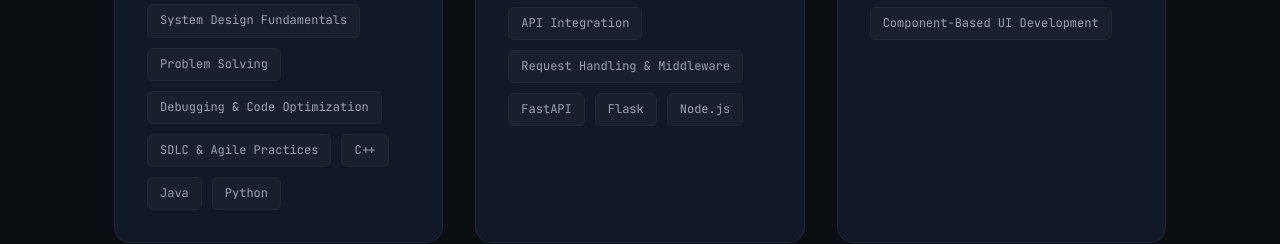
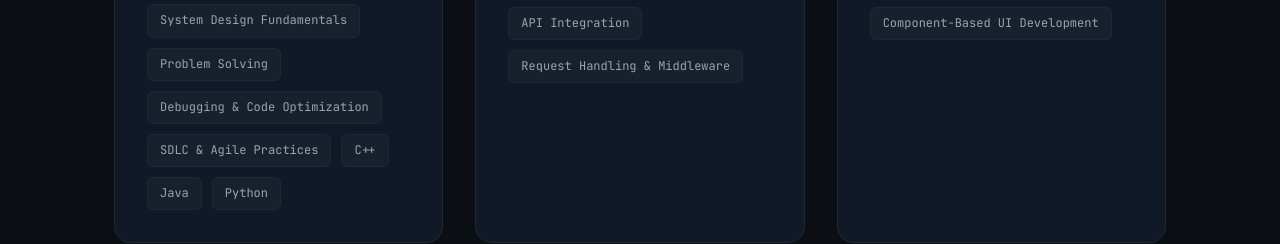
Before and after one commit to Shamim-Akhtar375/Portfolio, a website built with Vite: page index.html in a window 1280 px wide. Shown: the part 1798-2042 px from the top of the page. Built offline with nearby package versions, Linux system fonts and the light colour scheme.

Commit message:
Update skills: remove FastAPI, Flask, and Node.js from backend category

```diff
--- a/index.html
+++ b/index.html
@@ -111,9 +111,6 @@
                             <span class="tech-tag">Authentication & Authorization</span>
                             <span class="tech-tag">API Integration</span>
                             <span class="tech-tag">Request Handling & Middleware</span>
-                            <span class="tech-tag">FastAPI</span>
-                            <span class="tech-tag">Flask</span>
-                            <span class="tech-tag">Node.js</span>
                         </div>
                     </div>
 
```
